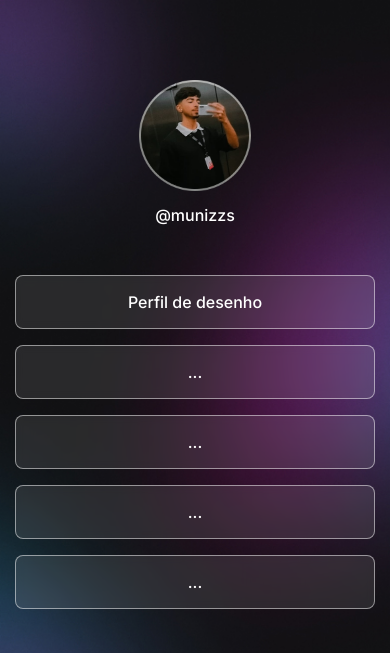
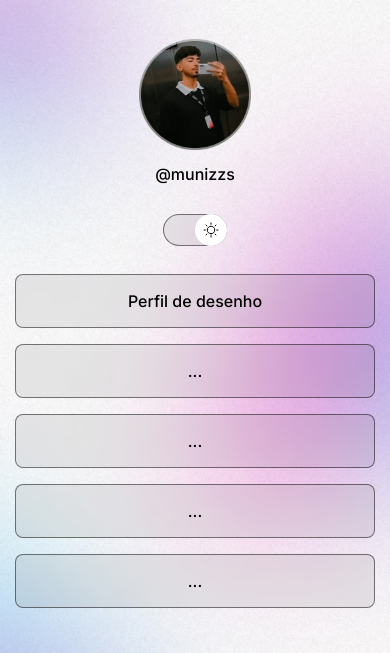
Before and after one commit to Munizzs/ProjetoLinks, a plain HTML site: page index.html in a window 390 px wide. Shown: the top 653 px of the page. Drawn offline with nearby package versions, Linux system fonts and the light colour scheme.

Commit message:
Modo light criado, JavaScript implementado com suas funcionalidades, criação do switch e site responsivo com o @media

```diff
--- a/index.html
+++ b/index.html
@@ -1,5 +1,6 @@
 <!DOCTYPE html>
-<html lang="pt-br">
+<html lang="pt-br" class="Light">
+  <!-- Criação da classe Light, para a função claro -->
   <head>
     <link rel="preconnect" href="https://fonts.googleapis.com" />
     <link rel="preconnect" href="https://fonts.gstatic.com" crossorigin />
@@ -28,6 +29,10 @@
         /><!-- Imagem adicionada -->
         <p>@munizzs</p>
       </div>
+      <div id="switch" onclick="toggleMode()"> <!-- Ao clicar ira procurar a função "toggleMode()" do JS -->
+        <button></button>
+        <span></span>
+      </div>
       <ul>
         <!-- Criação de uma lista não ordenada" -->
         <li><a href="#" target="_blank">Perfil de desenho</a></li>
@@ -50,6 +55,7 @@
           <ion-icon name="logo-linkedin"></ion-icon>
         </a>
       </div>
+      <footer>Feito por Muniz.</footer>
     </div>
     <script
       type="module"
@@ -59,5 +65,6 @@
       nomodule
       src="https://unpkg.com/ionicons@7.1.0/dist/ionicons/ionicons.js"
     ></script>
+    <script src="./script.js"></script>
   </body>
 </html>
--- /dev/null
+++ b/script.js
@@ -0,0 +1,11 @@
+function toggleMode() {
+  const html = document.documentElement
+
+  /* if (html.classList.contains("light")) {
+    html.classList.remove("light")
+  } else {
+    html.classList.add("light")
+  } */
+
+    html.classList.toggle("light") /*Acontece a mesma coisa que a condição só que mais simples */
+}
--- a/style.css
+++ b/style.css
@@ -5,8 +5,30 @@
   box-sizing: border-box;
 }
 
+:root {
+  /* defini constantes com seus valores */
+  --text-color: white;
+  --bg-url: url(./assets/bg-mobile.jpg);
+  --stroke-color: rgba(255, 255, 255, 0.5);
+  --surface-color: rgba(255, 255, 255, 0.05);
+  --surface-color-houver: rgba(0, 0, 0, 0.02);
+  --highlight-color: rgba(255, 255, 255, 0.02);
+  --switch-bg-url: url(./assets/MoonStars.svg);
+}
+
+.Light {
+  /* constantes para a função claro */
+  --text-color: black;
+  --bg-url: url(./assets/bg-mobile-light.jpg);
+  --stroke-color: rgba(0, 0, 0, 0.5);
+  --surface-color: rgba(0, 0, 0, 0.07);
+  --surface-color-houver: rgba(0, 0, 0, 0.2);
+  --highlight-color: rgba(0, 0, 0, 0.1);
+  --switch-bg-url: url(./assets/Sun.svg);
+}
+
 body {
-  background-image: url(./assets/bg-mobile.jpg); /*Adiociona a imagem ao fundo, com a function url que procura nossa imagem em algum lugar.*/
+  background-image: var(--bg-url); /*Adiociona a imagem ao fundo, com a function url que procura nossa imagem em algum lugar.*/
   background-repeat: no-repeat; /*Não repete a imagem de fundo.*/
   background-position: top center; /*Coloca a imagem de fun ao centro com foco no topo.*/
   background-size: cover; /*Preenche todo espaço com a imagem*/
@@ -14,26 +36,31 @@ body {
   /* Em uma linha/Atalho
     background: url(./assets/bg-mobile.jpg) no-repeat top center/cover;
   */
+
+  height: 100vh;
+
 }
 
 body * {
   /* Seletor universal, tudo que é inserido é feito para o todo o body. */
   font-family: "Inter", sans-serif; /* Definindo a fonte dos textos. */
-  color: #fff; /* Definido a cor dos textos */
+  color: var(--text-color); /* Definido a cor dos textos */
 }
 
 #container {
   /* Chamada do seletor id "container */
   /* border: 1px solid red;  cria uma linha de 1px solida de cor vermelha */
-  width: 360px; /* Definido uma largura de 360px */
+  width: 360px; /* Definido uma largura de 100% */
+  max-width: 588px; /* a largura maxima é de 588px */
   /*height: 712px;  Definido uma altura de 712px */
   margin: auto; /* Definindo uma margem automatica tanto para esquerda tanto para direita. */
 
-  margin-top: 56px; /* Inserido no topo um espaçamento de 56px */
+  margin-top: 15px; /* Inserido no topo um espaçamento de 56px */
 }
 
 /* Tipos de display: elementos inline fluem como texto, enquanto elementos block se expandem para a largura total disponível e empurram outros elementos para baixo.*/
 
+/* Profile */
 #profile {
   text-align: center; /* foi chamado o id pai e alinhou os elementos para o centro */
   padding: 24px; /* Adicionado um espaçamento de 24 pixeis. */
@@ -47,6 +74,42 @@ body * {
   font-weight: 500; /* Deixa o texto em negrito */
   line-height: 24px; /* Altura de linha */
   margin-top: 8px; /* Inserido no topo uma margem de 8px */
+}
+
+/* Switch */
+
+#switch {
+  position: relative; /* a posição esta relativa a posição absoluta do botão */
+  width: 64px;
+  margin: 4px auto;
+}
+
+#switch button {
+  width: 32px;
+  height: 32px;
+  background: white var(--switch-bg-url) no-repeat center;
+  border: 0;
+  border-radius: 50%;
+  position: absolute; /* Esta em um posicionamento absoluto */
+  top: 50%;
+  z-index: 1; /* Esta em uma nova camada do "layout" */
+  transform: translateY(-50%);
+}
+
+#switch span {
+  display: block;
+  width: 64px;
+  height: 32px;
+  background: var(--surface-color);
+  border: 1px solid var(--stroke-color);
+  backdrop-filter: blur(4px);
+  -webkit-backdrop-filter: blur(4px);
+  border-radius: 9999px;
+}
+
+.Light #switch button{
+  right: 0;
+  left: initial;
 }
 
 /* Links */
@@ -68,8 +131,8 @@ ul li a {
 
   padding: 16px 24px;
 
-  background: rgba(255, 255, 255, 0.1);
-  border: 1px solid rgba(255, 255, 255, 0.5);
+  background: var(--surface-color);
+  border: 1px solid var(--stroke-color);
   border-radius: 8px; /* Arredondamento das bordas */
 
   backdrop-filter: blur(
@@ -84,21 +147,20 @@ ul li a {
 
 /* pseu-selector */
 ul li a:hover {
-  background: rgba(255, 255, 255, 0.5);
+  background: var(--surface-color-houver);
   border: 1.5px solid white;
 }
 
 #social-link {
   display: flex;
   justify-content: center;
-  gap: 32px;
 
   padding: 24px 0;
 
   font-size: 24px;
 }
 
-#social-link a{
+#social-link a {
   display: flex;
   align-items: center;
   justify-content: center;
@@ -109,6 +171,22 @@ ul li a:hover {
 }
 
 #social-link a:hover {
-  background: rgba(255, 255, 255, 0.2);
+  background: var(--highlight-color);
   padding: 16px;
 }
+
+footer {
+  padding: 24px 0;
+  text-align: center; /* alinha o texto ao centro */
+  font-size: 14px;
+}
+
+@media (min-width: 700px){
+  :root{
+    --bg-url: url(./assets/bg-desktop.jpg);
+  }
+
+  .Light{
+    --bg-url: url(./assets/bg-desktop-light.jpg);
+  }
+}
```
